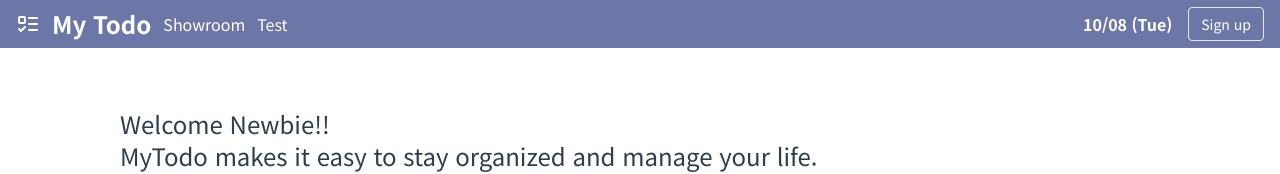
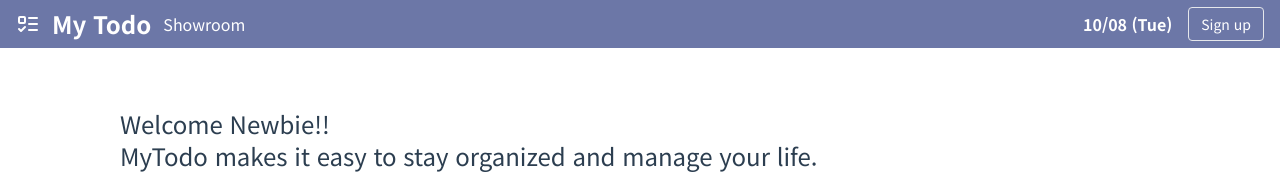
Before and after one commit to act-24-2nd-newbie/snow-client, a React (Vite) app: page / in a window 1280 px wide. Shown: the top 174 px of the page. Built offline with nearby package versions, Linux system fonts and the light colour scheme; no server answers.

Commit message:
Remove test route

```diff
--- a/src/Router.jsx
+++ b/src/Router.jsx
@@ -4,7 +4,6 @@ import Home from './pages/Home';
 import Login from './pages/Login';
 import Showroom from './pages/Showroom';
 import SignUp from './pages/SignUp';
-import Test from './pages/Test';
 
 export const router = createBrowserRouter(
   createRoutesFromElements(
@@ -22,7 +21,6 @@ export const router = createBrowserRouter(
       />
       <Route path="/signup" element={<SignUp />} />
       <Route path="/showroom" element={<Showroom />} />
-      <Route path="/test" element={<Test />} />
     </Route>,
   ),
 );
--- a/src/components/Header.jsx
+++ b/src/components/Header.jsx
@@ -1,5 +1,6 @@
 import { useMemo } from 'react';
 import { Link } from 'react-router-dom';
+
 import { ListTodo } from 'lucide-react';
 
 function Clock() {
@@ -35,9 +36,6 @@ export default function Header({ rightArea }) {
           <Link to="/showroom" className="text-white">
             Showroom
           </Link>
-          <Link to="/test" className="text-white">
-            Test
-          </Link>
         </div>
         {/* RIGHT */}
         <div className="flex items-center gap-4">
```
